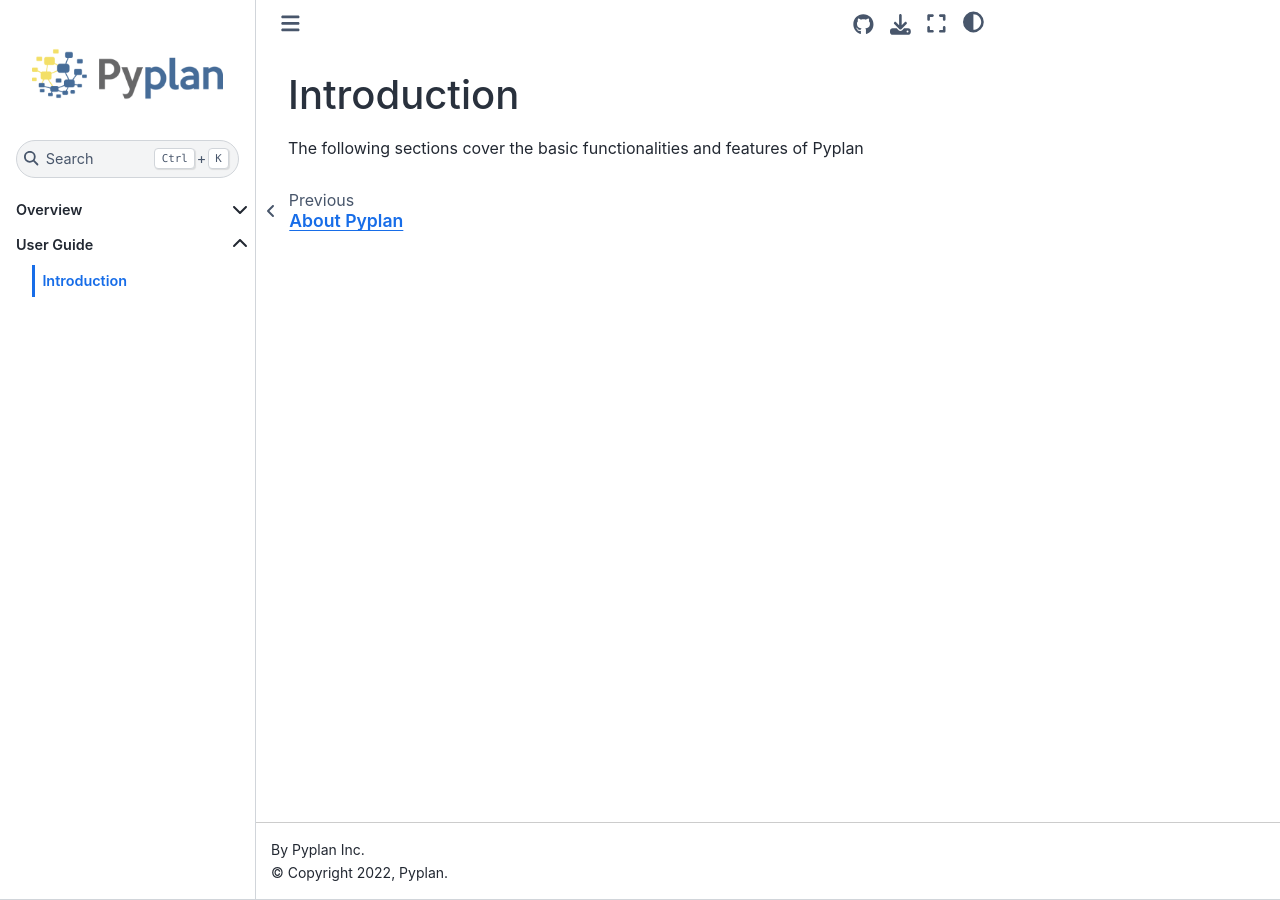
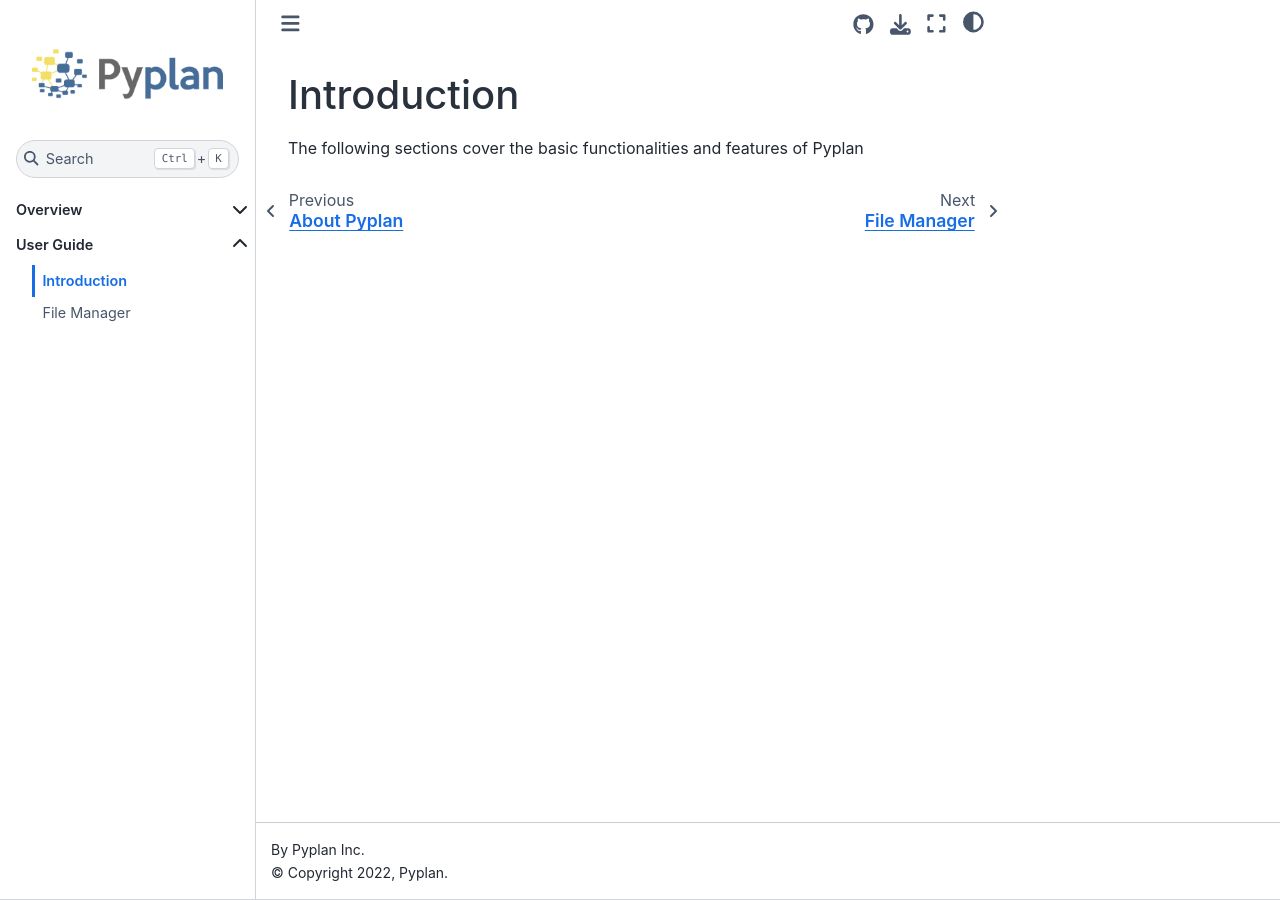
Before and after one commit to pyplan/pyplan, a Sphinx documentation site: the page built from docs/user_guide/index.rst, in a window 1280 px wide. Built offline with Sphinx 7.4.7 and the Sphinx Book theme 1.1.4, drawn with Linux system fonts in a browser that asks for light colours.

Commit message:
add filenanager

```diff
--- /dev/null
+++ b/docs/file_manager/index.rst
@@ -0,0 +1,4 @@
+File Manager
+============
+
+Pyplan ... file manager
--- a/docs/index.rst
+++ b/docs/index.rst
@@ -17,6 +17,7 @@
    :caption: User Guide
 
    user_guide/index
+   file_manager/index
 
 
 .. figure:: images/logo.png
```
